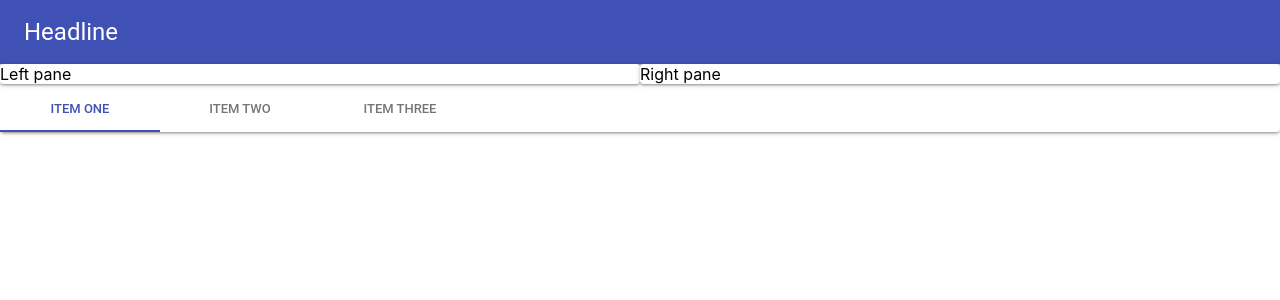
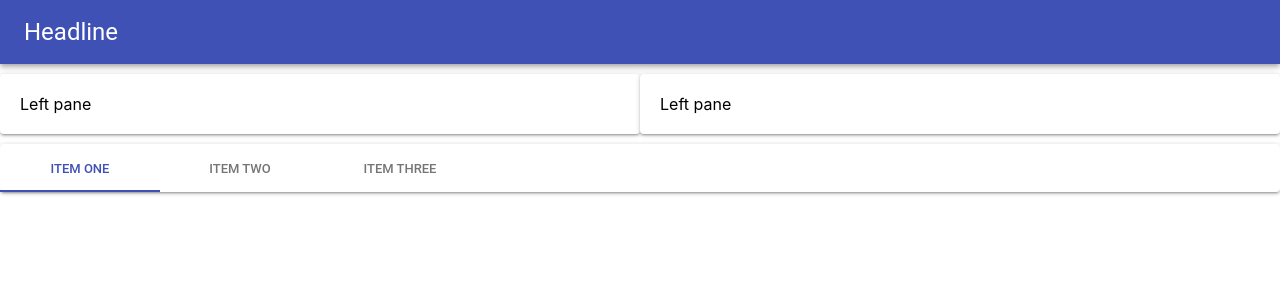
Before and after one commit to szydlaczek/OfficeApp, a React (Create React App) app in the folder zpas_app/: page / in a window 1280 px wide. Shown: the top 300 px of the page. Built offline with nearby package versions, Linux system fonts and the light colour scheme.

Commit message:
LeftPane and RightPane

```diff
--- /dev/null
+++ b/zpas_app/src/Components/Exercises/LeftPane.js
@@ -0,0 +1,7 @@
+import React from 'react';
+import {Paper} from '@material-ui/core';
+
+export default ({styles}) =>
+<Paper style={styles.Paper}>
+        Left pane
+</Paper>
--- /dev/null
+++ b/zpas_app/src/Components/Exercises/RightPane.js
@@ -0,0 +1,7 @@
+import React from 'react';
+import {Paper} from '@material-ui/core';
+
+export default ({styles}) =>
+<Paper style={styles.Paper}>
+        Left pane
+</Paper>
--- a/zpas_app/src/Components/Exercises/index.js
+++ b/zpas_app/src/Components/Exercises/index.js
@@ -1,15 +1,19 @@
 import React from 'react';
 import {Grid, Paper} from '@material-ui/core';
+import LeftPane from './LeftPane';
+import RightPane from './RightPane';
+const styles = {
+    Paper: {
+        padding: 20, marginTop: 10, marginBottom: 10
+    }
+}
+
 export default props  =>
 <Grid container sm={12}>
     <Grid item sm>
-        <Paper>
-            Left pane
-        </Paper>
+        <LeftPane styles={styles}/>
     </Grid>
     <Grid item sm>
-        <Paper>
-            Right pane
-        </Paper>
+        <RightPane styles={styles}/>
     </Grid>
 </Grid>
```
